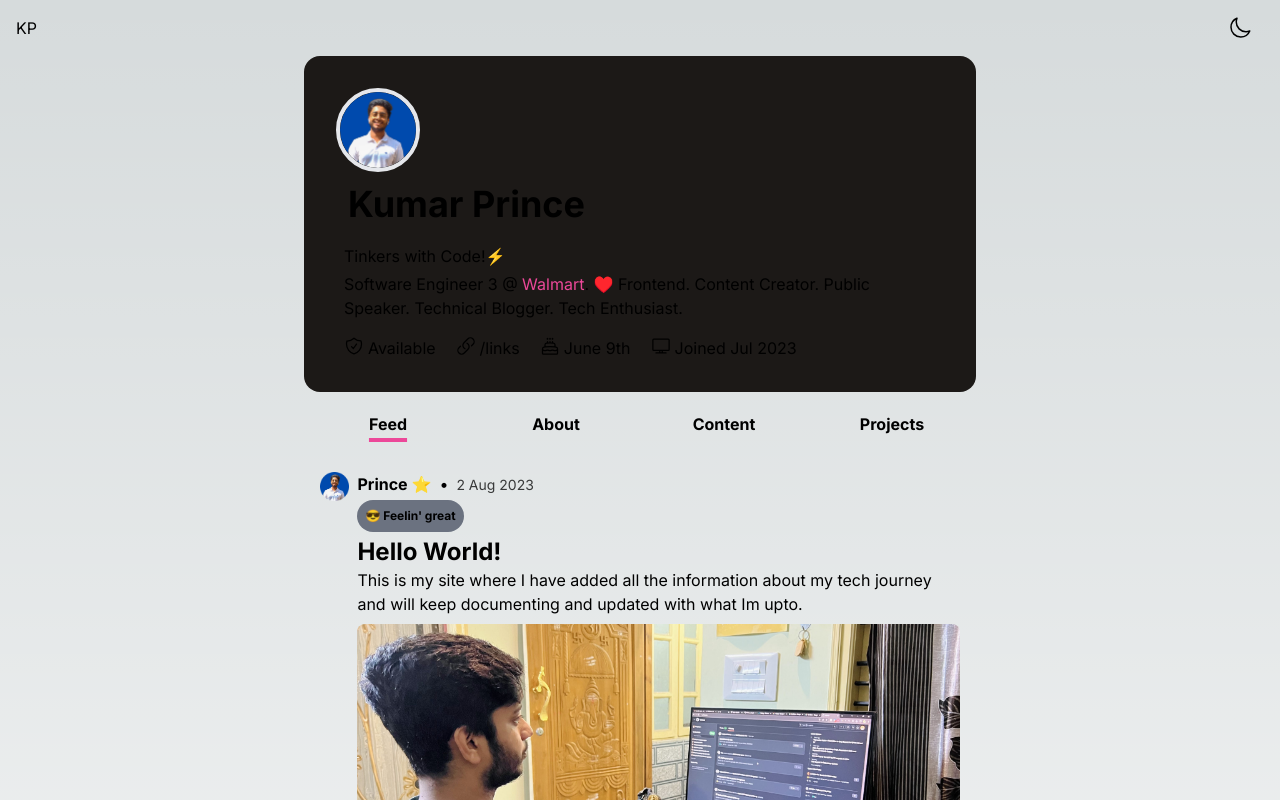
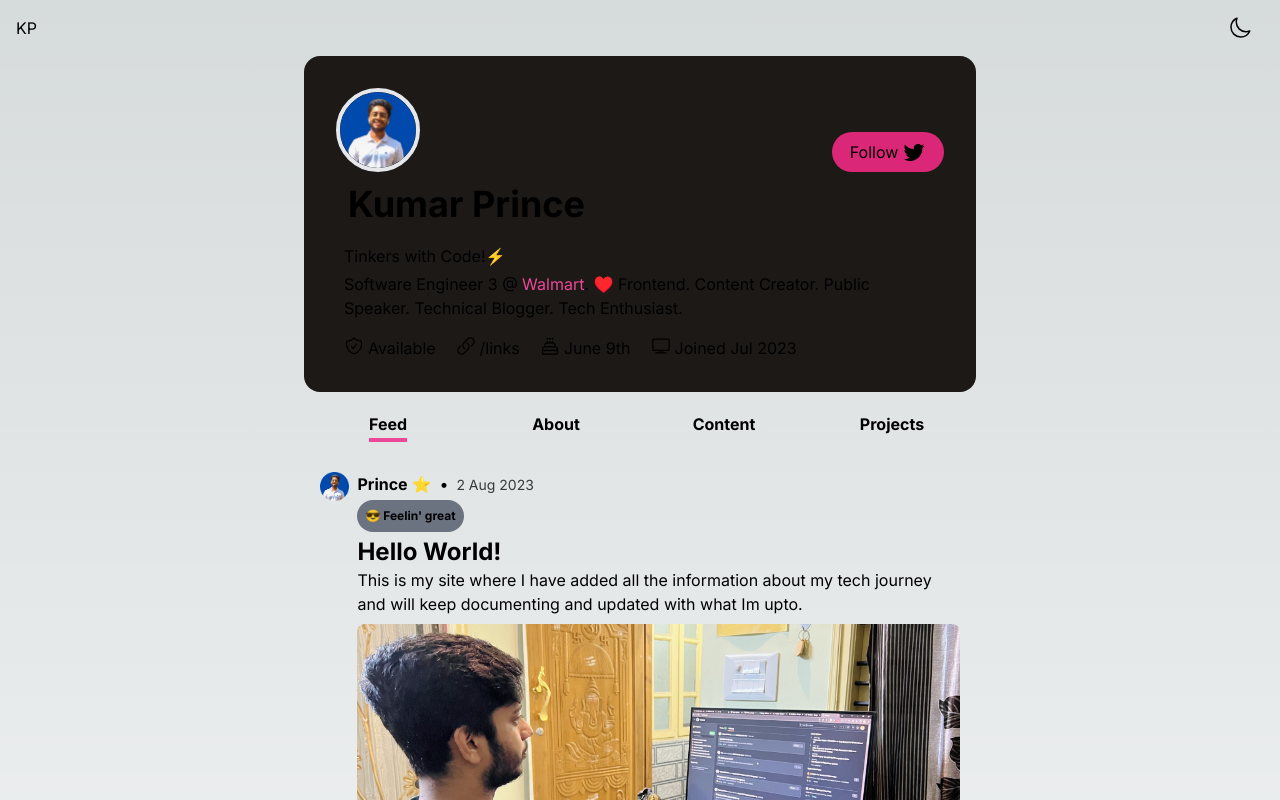
Before and after one commit to thekrprince/portfolio, a Next.js app: page / in a window 1280 px wide. Shown: the top 800 px of the page. Built offline with nearby package versions, Linux system fonts and the light colour scheme.

Commit message:
added follow button

```diff
--- a/src/components/summary/index.tsx
+++ b/src/components/summary/index.tsx
@@ -1,8 +1,10 @@
 import Image from "next/image";
+import Link from "next/link";
 
 export default function Summary() {
   return (
     <section className="flex flex-col p-8 bg-stone-900 rounded-2xl">
+      <div className="flex justify-between items-center">
         <Image
           src="/images/pfp.png"
           alt="my-pic"
@@ -10,6 +12,25 @@ export default function Summary() {
           height="84"
           className="border-4 border-decoration-pink-500 rounded-full"
         />
+        <Link
+          href="https://twitter.com/intent/follow?screen_name=TheKrPrince"
+          className="bg-pink-600 w-28 h-10 px-4 py-2 box-border rounded-full flex gap-x-1 justify-center self-end follow-btn hover:border-4 hover:py-1 hover:px-3"
+          target="_blank"
+        >
+          <span>Follow</span>
+          <svg
+            xmlns="http://www.w3.org/2000/svg"
+            width="24"
+            height="24"
+            viewBox="0 0 24 24"
+          >
+            <path
+              fill="currentColor"
+              d="M22.46 6c-.77.35-1.6.58-2.46.69c.88-.53 1.56-1.37 1.88-2.38c-.83.5-1.75.85-2.72 1.05C18.37 4.5 17.26 4 16 4c-2.35 0-4.27 1.92-4.27 4.29c0 .34.04.67.11.98C8.28 9.09 5.11 7.38 3 4.79c-.37.63-.58 1.37-.58 2.15c0 1.49.75 2.81 1.91 3.56c-.71 0-1.37-.2-1.95-.5v.03c0 2.08 1.48 3.82 3.44 4.21a4.22 4.22 0 0 1-1.93.07a4.28 4.28 0 0 0 4 2.98a8.521 8.521 0 0 1-5.33 1.84c-.34 0-.68-.02-1.02-.06C3.44 20.29 5.7 21 8.12 21C16 21 20.33 14.46 20.33 8.79c0-.19 0-.37-.01-.56c.84-.6 1.56-1.36 2.14-2.23Z"
+            />
+          </svg>
+        </Link>
+      </div>
       <h2 className="m-2 sm:m-3 text-4xl font-bold">Kumar Prince</h2>
       <div className="m-2">
         <p>Tinkers with Code!⚡</p>
```
Lines whose indentation alone changed are shown as unchanged.
